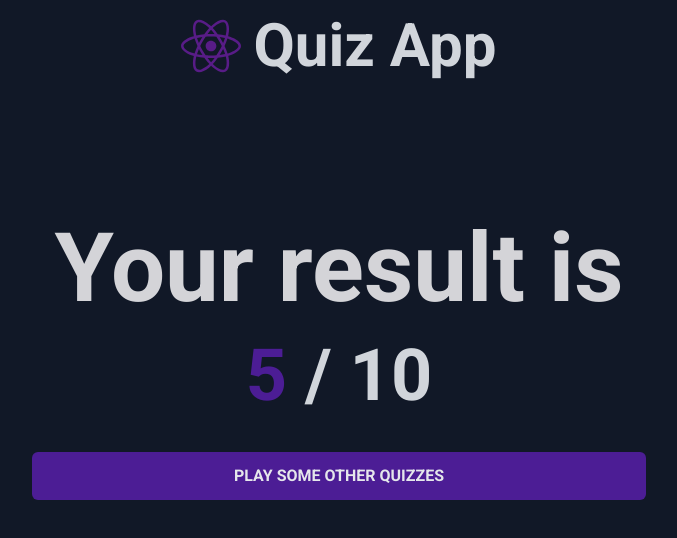
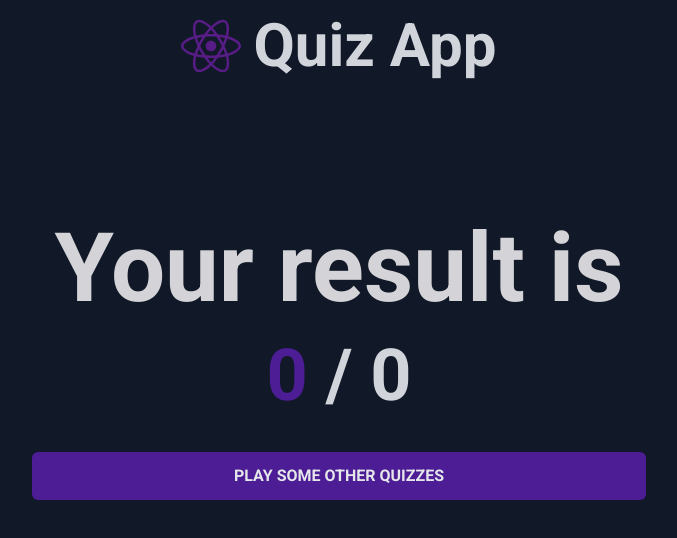
Before and after one commit to tojamrcel/quizapp-react-project, a React (Vite) app: page /result in a window 1280 px wide. Shown: the top 538 px of the page, without its empty margins (301-978 px from the left). Built offline with nearby package versions, Linux system fonts and the light colour scheme; data requests are answered from the project's data file.

Commit message:
feat: implement result page

```diff
--- a/src/features/quiz/ActiveQuiz.jsx
+++ b/src/features/quiz/ActiveQuiz.jsx
@@ -14,7 +14,6 @@ function ActiveQuiz() {
     const quizById = !activeQuiz.id
         ? quizzes.find((quiz) => +quiz.id === +quizId)
         : null
-    console.log(quizById)
 
     function handleClick(userAnswerIndex) {
         if (answer !== null) return
--- a/src/features/result/QuizResult.jsx
+++ b/src/features/result/QuizResult.jsx
@@ -1,13 +1,25 @@
+import { useNavigate } from "react-router-dom"
+import { useQuizzes } from "../../contexts/QuizzesContext"
 import Button from "../../ui/Button"
 
 function QuizResult() {
+    const navigate = useNavigate()
+    const { activeQuiz } = useQuizzes()
+    const { corrects, questions } = activeQuiz
+
     return (
         <div className="flex flex-col items-center justify-center gap-6 text-center font-bold text-zinc-300">
             <h2 className="text-6xl md:text-8xl">Your result is</h2>
             <span className="text-7xl font-semibold text-violet-900">
-                5<span className="text-gray-300"> / 10</span>
+                {corrects}
+                <span className="text-gray-300"> / {questions.length}</span>
             </span>
-            <Button type="wide">PLAY SOME OTHER QUIZZES</Button>
+            <Button
+                type="wide"
+                onClick={() => navigate("/", { replace: true })}
+            >
+                PLAY SOME OTHER QUIZZES
+            </Button>
         </div>
     )
 }
```
